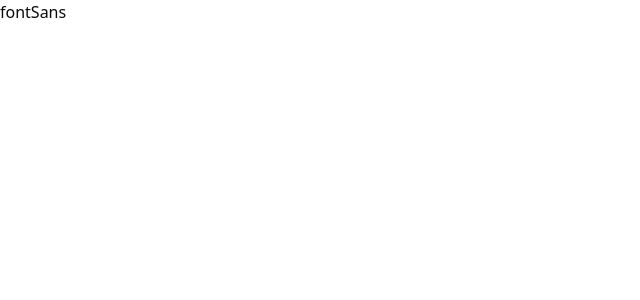
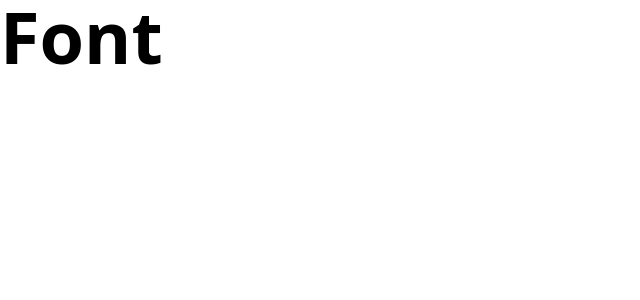
Before and after one commit to MostakemHossain/Summatrix, a Next.js app: page / in a window 1280 px wide. Shown: the top 300 px of the page, without its empty margins (0-640 px from the left). Built offline with nearby package versions, Linux system fonts and the light colour scheme.

Commit message:
some customize tailwind css

```diff
--- a/app/globals.css
+++ b/app/globals.css
@@ -115,9 +115,32 @@
 
 @layer base {
   * {
-    @apply border-border outline-ring/50;
+    @apply border-border;
   }
-  body {
-    @apply bg-background text-foreground;
+  h1 {
+    @apply text-4xl lg:text-6xl xl:text-7xl font-bold;
+  }
+  h2 {
+    @apply text-xl lg:text-3xl font-medium;
+  }
+  h3 {
+    @apply text-2xl lg:text-4xl font-medium;
+  }
+  a {
+    @apply hover:cursor-pointer;
+  }
+  button {
+    @apply hover:cursor-pointer bg-rose-600 hover:bg-rose-700;
   }
 }
+
+@utility container {
+  margin-inline: auto;
+  padding-inline: 2rem;
+  @media (width >= theme(--breakpoint-sm)) {
+    max-width: none;
+  }
+  @media (width >= 1440px) {
+    max-width: 1400px;
+  }
+}
--- a/app/page.tsx
+++ b/app/page.tsx
@@ -1,3 +1,7 @@
 export default function Home() {
-  return <div>fontSans</div>;
+  return (
+    <div>
+      <h1>Font</h1>
+    </div>
+  );
 }
```
